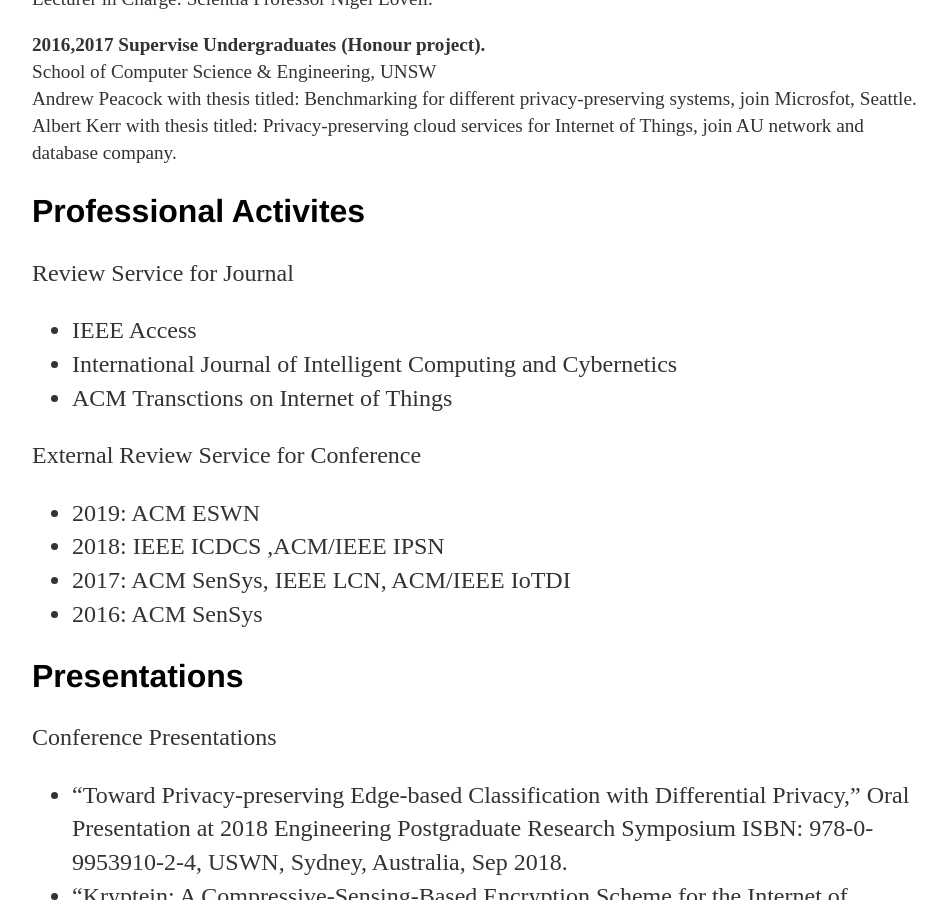
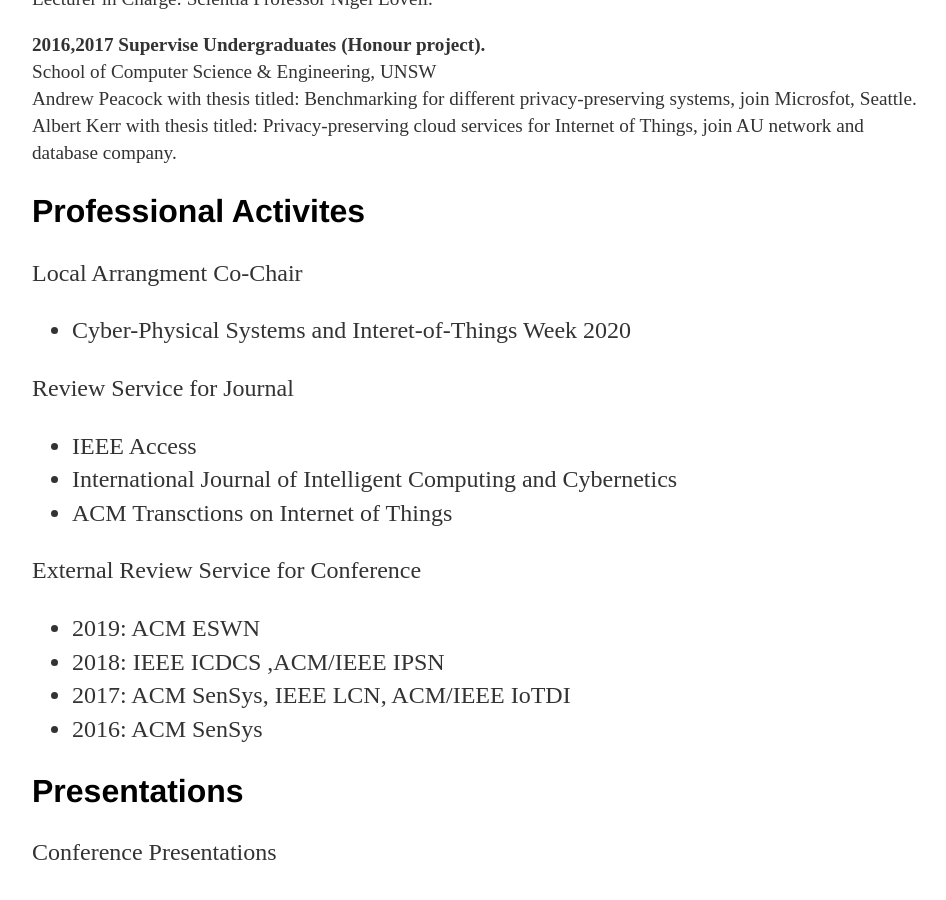
Before and after one commit to WanliXue/WanliXue.github.io, a Jekyll site: the page built from cv/index.html, in a window 1280 px wide and 900 px high, scrolled down 1327 px. Shown: the whole window, without its empty margins (160-1106 px from the left). Built offline with Jekyll 4.4.1, drawn with Linux system fonts in a browser that asks for light colours.

Commit message:
Update index.html

```diff
--- a/cv/index.html
+++ b/cv/index.html
@@ -64,6 +64,15 @@ title: CV of Wanli
 	Albert Kerr with thesis titled: Privacy-preserving cloud services for Internet of Things, join AU network and database company.<br />
 	</p>
 		<h2>Professional Activites</h2>
+
+		<p style="font-size:1.5em;">Local Arrangment Co-Chair
+			<ul class="review" >
+				<li>Cyber-Physical Systems and Interet-of-Things Week 2020</li>
+<!-- 				<li>International Journal of Intelligent Computing and Cybernetics </li>
+				<li>ACM Transctions on Internet of Things </li> -->
+				</ul>
+		</p>
+
 		<p style="font-size:1.5em;">Review Service for Journal
 			<ul class="review" >
 				<li>IEEE Access</li>
```
